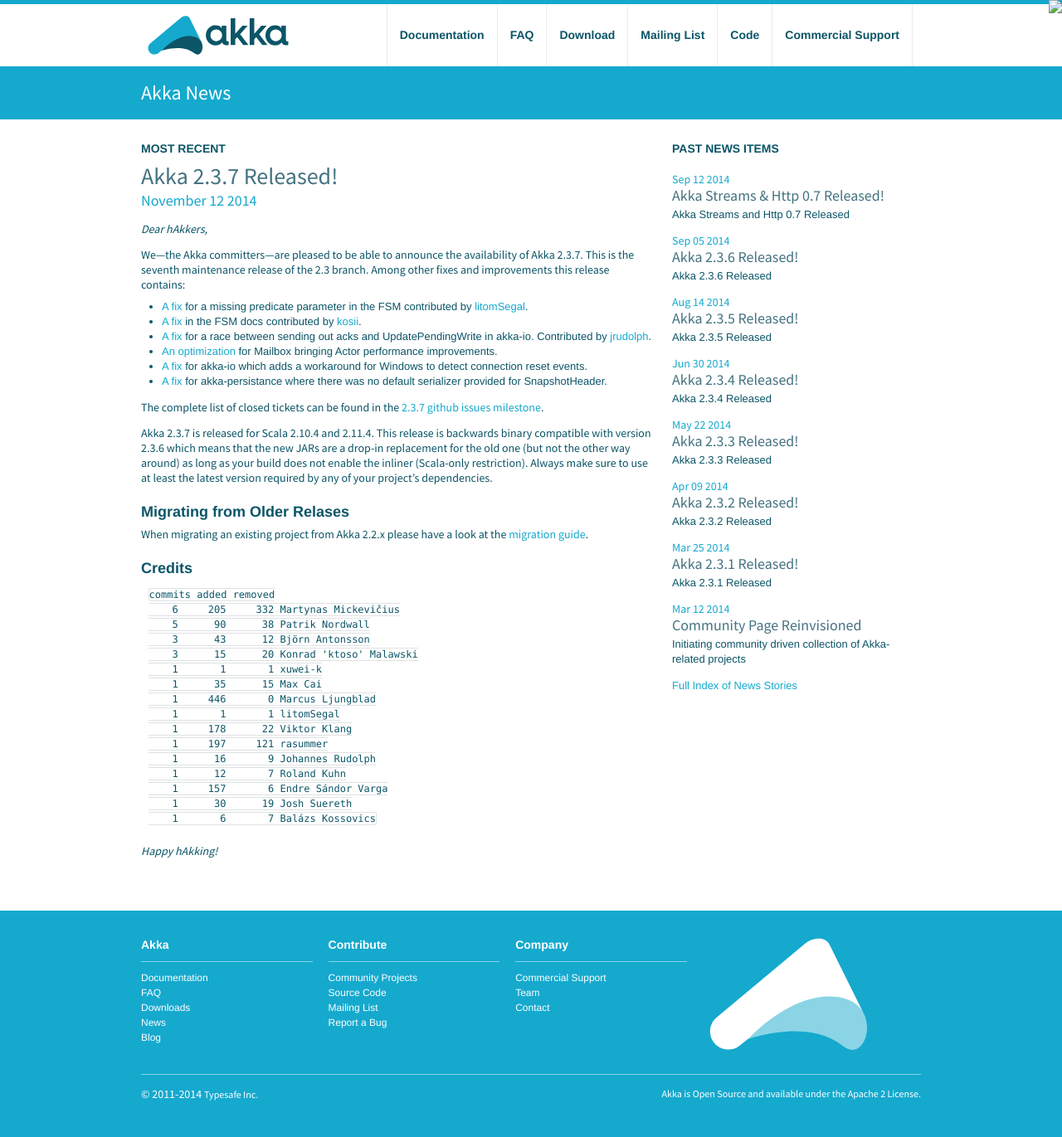
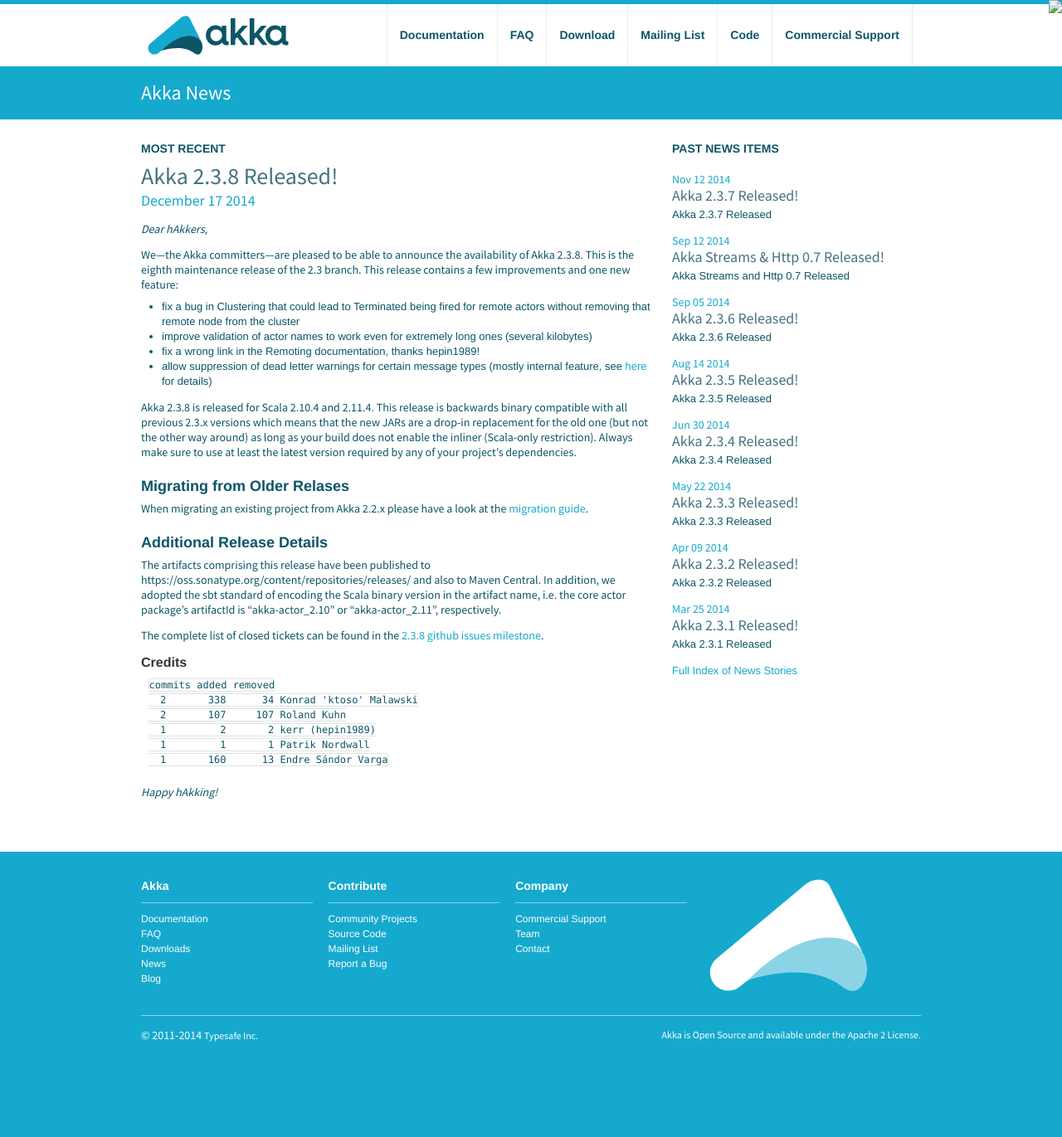
Before and after one commit to raboof/akka.github.com, a Jekyll site: the page built from news/index.md, in a window 1280 px wide. Shown: the whole page at 83% size. Built offline with Jekyll 4.4.1, drawn with Linux system fonts in a browser that asks for light colours; after the commit the page ends 1300 px from its top, so only the background shows below that.

Commit message:
Akka 2.3.8

```diff
--- a/404.html
+++ b/404.html
@@ -71,9 +71,9 @@
 
 <ul>
 
-<li>Akka 2.3.7 Documentation - <a href='http://doc.akka.io/docs/akka/2.3.7/'>http://doc.akka.io/docs/akka/2.3.7/</a> (or as PDF for <a href='http://doc.akka.io/docs/akka/2.3.7/AkkaJava.pdf'>Java</a> or <a href='http://doc.akka.io/docs/akka/2.3.7/AkkaScala.pdf'>Scala</a> and also in <a href='http://doc.akka.io/docs/akka/2.3.7/Akka.epub'>EPUB format</a>)</li>
+<li>Akka 2.3.8 Documentation - <a href='http://doc.akka.io/docs/akka/2.3.8/'>http://doc.akka.io/docs/akka/2.3.8/</a> (or as PDF for <a href='http://doc.akka.io/docs/akka/2.3.8/AkkaJava.pdf'>Java</a> or <a href='http://doc.akka.io/docs/akka/2.3.8/AkkaScala.pdf'>Scala</a> and also in <a href='http://doc.akka.io/docs/akka/2.3.8/Akka.epub'>EPUB format</a>)</li>
 
-<li>Akka 2.3.7 API - <a href='http://doc.akka.io/api/akka/2.3.7'>for Scala</a>&nbsp;and&nbsp;<a href='http://doc.akka.io/japi/akka/2.3.7'>for Java</a></li>
+<li>Akka 2.3.8 API - <a href='http://doc.akka.io/api/akka/2.3.8'>for Scala</a>&nbsp;and&nbsp;<a href='http://doc.akka.io/japi/akka/2.3.8'>for Java</a></li>
 
 <li>Akka 2.2.4 Documentation - <a href='http://doc.akka.io/docs/akka/2.2.4'>http://doc.akka.io/docs/akka/2.2.4</a> (or as PDF for <a href='http://doc.akka.io/docs/akka/2.2.4/AkkaJava.pdf'>Java</a> or <a href='http://doc.akka.io/docs/akka/2.2.4/AkkaScala.pdf'>Scala</a> and also in <a href='http://doc.akka.io/docs/akka/2.2.4/Akka.epub'>EPUB format</a>)</li>
 
--- a/docs/index.md
+++ b/docs/index.md
@@ -5,15 +5,15 @@
 
 ## Release Versions
 
-### Akka 2.3.7 (current stable release) for Scala 2.10 and 2.11
+### Akka 2.3.8 (current stable release) for Scala 2.10 and 2.11
 
 * Akka Documentation
 
-  * HTML for [Java](http://doc.akka.io/docs/akka/2.3.7/java.html) and [Scala](http://doc.akka.io/docs/akka/2.3.7/scala.html)
-  * PDF for [Java](http://doc.akka.io/docs/akka/2.3.7/AkkaJava.pdf) and [Scala](http://doc.akka.io/docs/akka/2.3.7/AkkaScala.pdf)
-  * [EPUB](http://doc.akka.io/docs/akka/2.3.7/Akka.epub) (Combined Java and Scala)
+  * HTML for [Java](http://doc.akka.io/docs/akka/2.3.8/java.html) and [Scala](http://doc.akka.io/docs/akka/2.3.8/scala.html)
+  * PDF for [Java](http://doc.akka.io/docs/akka/2.3.8/AkkaJava.pdf) and [Scala](http://doc.akka.io/docs/akka/2.3.8/AkkaScala.pdf)
+  * [EPUB](http://doc.akka.io/docs/akka/2.3.8/Akka.epub) (Combined Java and Scala)
 
-* Akka API - for [Java](http://doc.akka.io/japi/akka/2.3.7/) and [Scala](http://doc.akka.io/api/akka/2.3.7/)
+* Akka API - for [Java](http://doc.akka.io/japi/akka/2.3.8/) and [Scala](http://doc.akka.io/api/akka/2.3.8/)
 
 ### Akka 2.2.4 (previous stable release) for Scala 2.10
 
--- /dev/null
+++ b/news/_posts/2014-12-17-akka-2.3.8-released.md
@@ -0,0 +1,38 @@
+---
+layout: news
+title: Akka 2.3.8 Released!
+author: Roland Kuhn
+short: Akka 2.3.8 Released
+---
+
+*Dear hAkkers,*
+
+We—the Akka committers—are pleased to be able to announce the availability of Akka 2.3.8. This is the eighth maintenance release of the 2.3 branch. This release contains a few improvements and one new feature:
+
+ - fix a bug in Clustering that could lead to Terminated being fired for remote actors without removing that remote node from the cluster
+ - improve validation of actor names to work even for extremely long ones (several kilobytes)
+ - fix a wrong link in the Remoting documentation, thanks hepin1989!
+ - allow suppression of dead letter warnings for certain message types (mostly internal feature, see [here](https://github.com/akka/akka/pull/16434/files#diff-4a800b1fb4a1e8e48263b5c52bf82f10R479) for details)
+
+Akka 2.3.8 is released for Scala 2.10.4 and 2.11.4. This release is backwards binary compatible with all previous 2.3.x versions which means that the new JARs are a drop-in replacement for the old one (but not the other way around) as long as your build does not enable the inliner (Scala-only restriction). Always make sure to use at least the latest version required by any of your project’s dependencies.
+
+### Migrating from Older Relases ###
+
+When migrating an existing project from Akka 2.2.x please have a look at the [migration guide](http://doc.akka.io/docs/akka/2.3.8/project/migration-guide-2.2.x-2.3.x.html).
+
+### Additional Release Details ###
+
+The artifacts comprising this release have been published to https://oss.sonatype.org/content/repositories/releases/ and also to Maven Central. In addition, we adopted the sbt standard of encoding the Scala binary version in the artifact name, i.e. the core actor package’s artifactId is “akka-actor_2.10” or “akka-actor_2.11”, respectively.
+
+The complete list of closed tickets can be found in the [2.3.8 github issues milestone](https://github.com/akka/akka/issues?q=milestone%3A2.3.8+is%3Aclosed).
+
+#### Credits ####
+
+    commits added removed
+      2       338      34 Konrad 'ktoso' Malawski
+      2       107     107 Roland Kuhn
+      1         2       2 kerr (hepin1989)
+      1         1       1 Patrik Nordwall
+      1       160      13 Endre Sándor Varga
+
+*Happy hAkking!*
```
Also changed, not shown: _includes/download.html (+4 -4 lines).
